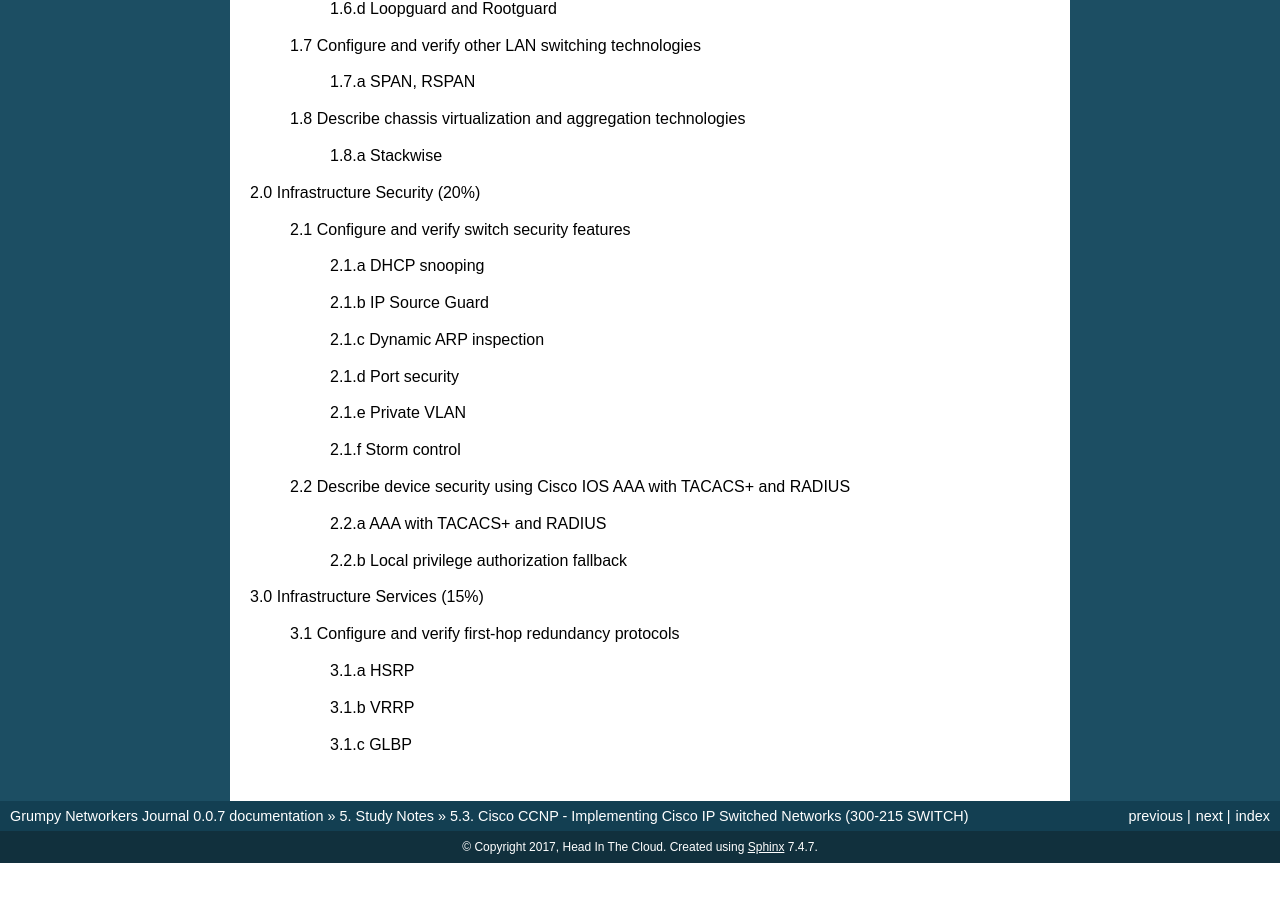
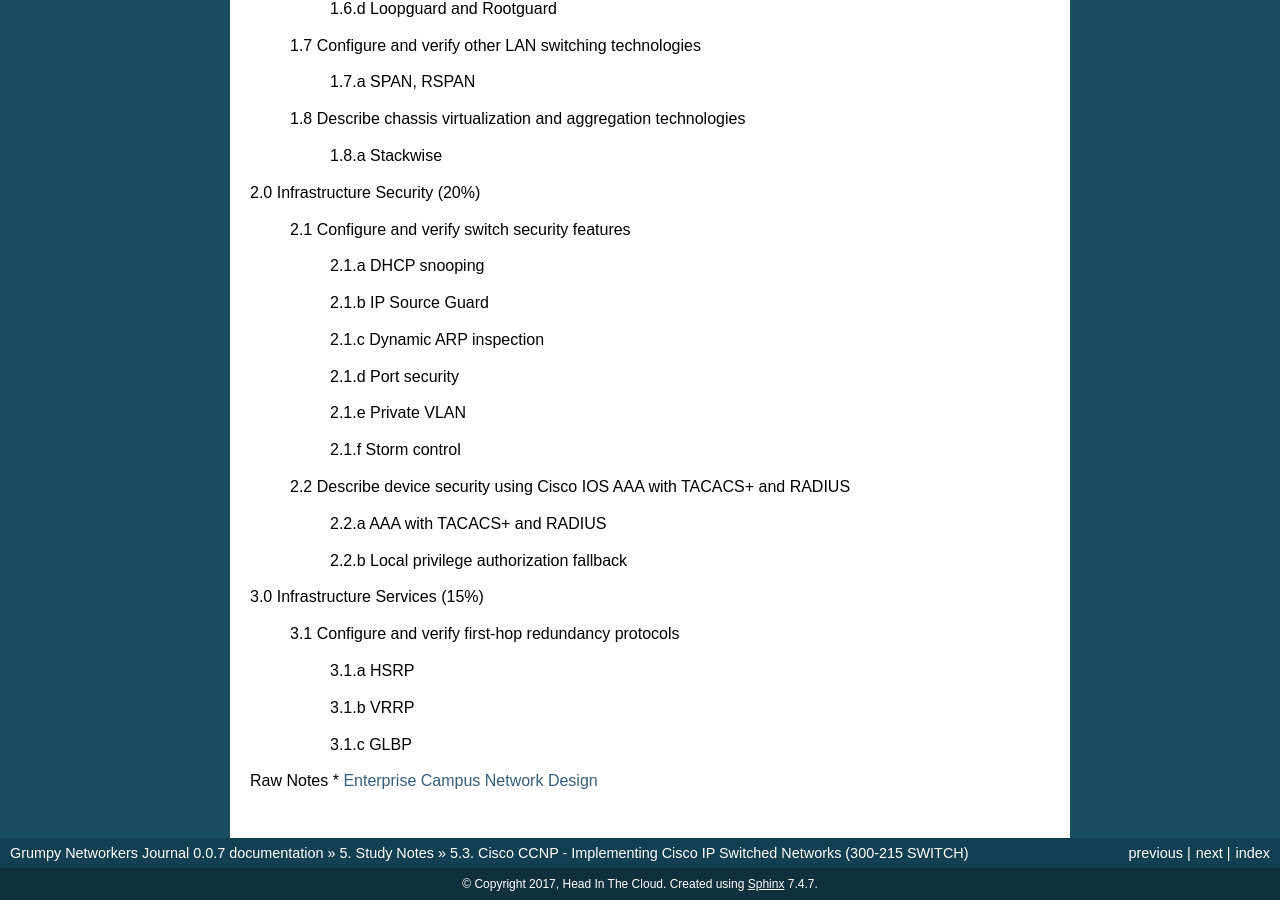
Before and after one commit to hdinthkld/gnj, a Sphinx documentation site: the page built from source/STUDY_NOTES/CISCO_SWITCH/TOPICS.rst, in a window 1280 px wide and 900 px high, scrolled down 1089 px. Built offline with Sphinx 7.4.7, drawn with Linux system fonts in a browser that asks for light colours; pages that are not in the unit, such as notebooks, are missing from menus; before the commit the page ends 1952 px from its top, so only the background shows below that.

Commit message:
Added references

```diff
--- a/source/STUDY_NOTES/CISCO_SWITCH/ENTERPRISE_CAMPUS_DESIGN.rst
+++ b/source/STUDY_NOTES/CISCO_SWITCH/ENTERPRISE_CAMPUS_DESIGN.rst
@@ -1,3 +1,5 @@
+.. _ccnp_switch_campus_design:
+
 ****************************************
 Cisco - Enterprise Campus Network Design
 ****************************************
--- a/source/STUDY_NOTES/CISCO_SWITCH/TOPICS.rst
+++ b/source/STUDY_NOTES/CISCO_SWITCH/TOPICS.rst
@@ -99,3 +99,6 @@ Cisco CCNP - Implementing Cisco IP Switched Networks (300-215 SWITCH)
     3.1.b VRRP
 
     3.1.c GLBP
+
+Raw Notes
+* :ref:`Enterprise Campus Network Design <ccnp_switch_campus_design>`
```
